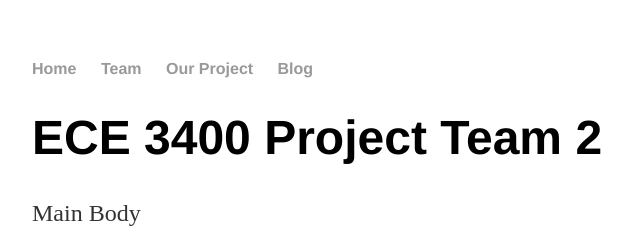
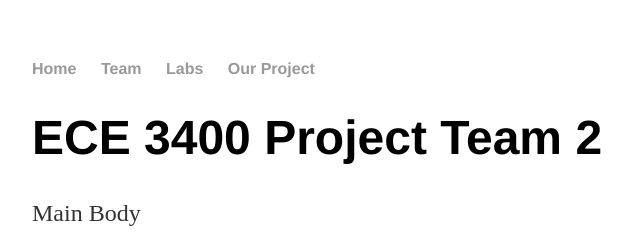
Before and after one commit to bgoldberg122/bgoldberg122.github.io, a plain HTML site: page index.html in a window 1280 px wide. Shown: the top 240 px of the page, 160-800 px from the left. Drawn offline with Linux system fonts and the light colour scheme.

Commit message:
Update index.html

```diff
--- a/index.html
+++ b/index.html
@@ -9,8 +9,8 @@
     		<ul>
         		<li><a href="/">Home</a></li>
 	        	<li><a href="/about">Team</a></li>
+			<li><a href="/blog">Labs</a></li>
         		<li><a href="/cv">Our Project</a></li>
-        		<li><a href="/blog">Blog</a></li>
     		</ul>
 		</nav>
 		<div class="container">
```
